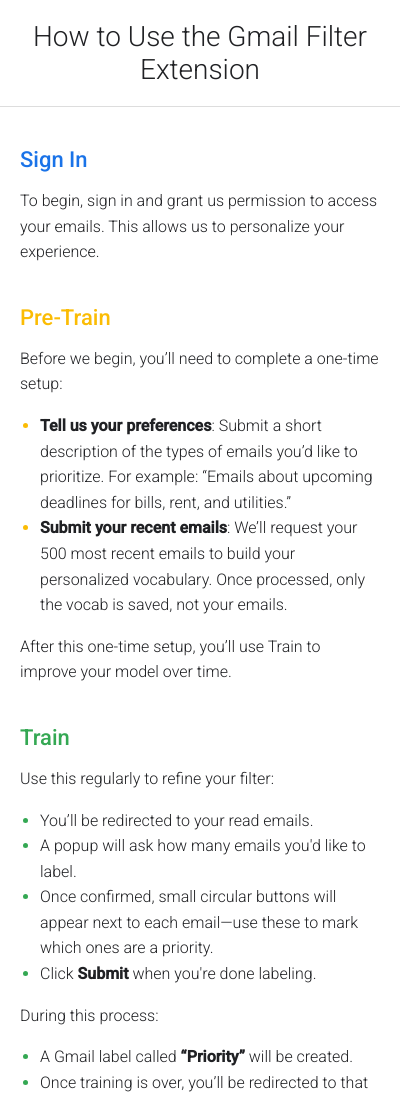
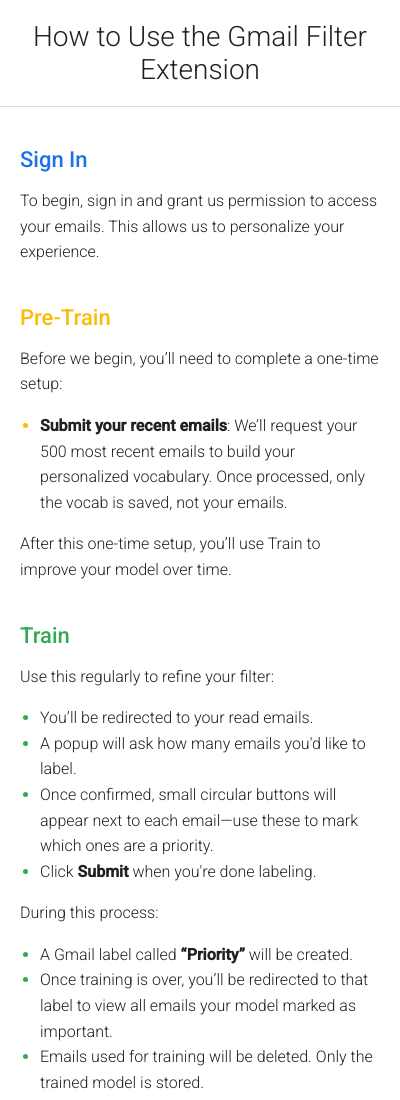
Before and after one commit to anisha1045/Gmail-Priority-Filter, a browser extension: page popup/how_to.html in a window 400 px wide. Shown: the top 1100 px of the page. Drawn offline with Linux system fonts and the light colour scheme.

Commit message:
Update how_to.html

```diff
--- a/popup/how_to.html
+++ b/popup/how_to.html
@@ -118,8 +118,6 @@
       Before we begin, you’ll need to complete a one-time setup:
     </p>
     <ul>
-      <li><strong>Tell us your preferences</strong>: Submit a short description of the types of emails you’d like to prioritize.
-        For example: “Emails about upcoming deadlines for bills, rent, and utilities.”</li>
       <li><strong>Submit your recent emails</strong>: We’ll request your 500 most recent emails to build your personalized vocabulary. Once processed, only the vocab is saved, not your emails.</li>
     </ul>
     <p>
```
